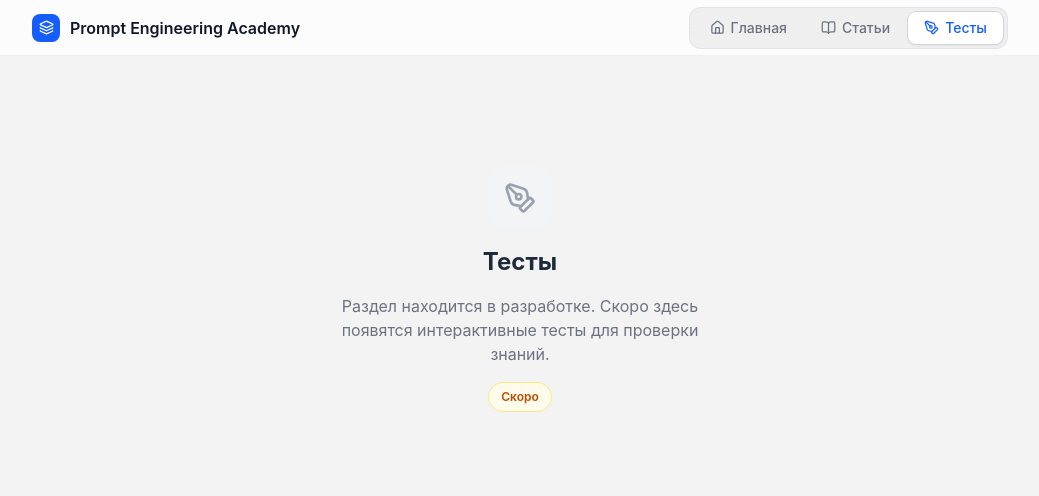
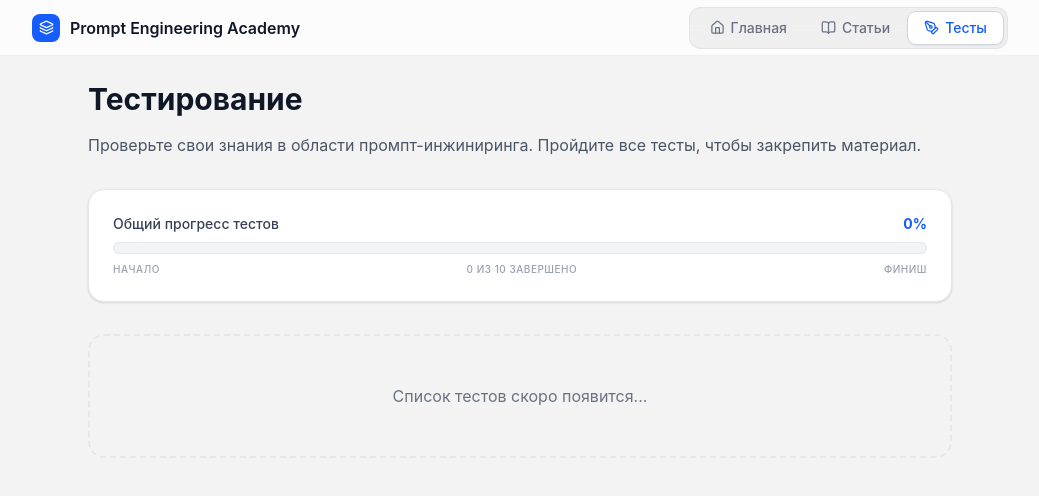
Before and after one commit to miklyaev/Prompt-Engineering-Portal, a React (Vite) app: page /tests in a window 1280 px wide. Shown: the top 496 px of the page, without its empty margins (120-1159 px from the left). Built offline with nearby package versions, Linux system fonts and the light colour scheme.

Commit message:
ProgressBar

```diff
--- a/src/pages/TestsPage.tsx
+++ b/src/pages/TestsPage.tsx
@@ -1,19 +1,34 @@
 import React from 'react';
-import { PenTool } from 'lucide-react';
+import ProgressBar from '../components/ProgressBar';
 
 const TestsPage: React.FC = () => {
+  // В будущем эти данные будут приходить из состояния приложения или API
+  const completedTests = 0;
+  const totalTests = 10;
+
   return (
-    <div className="flex flex-col items-center justify-center min-h-[60vh] text-center space-y-4">
-      <div className="w-16 h-16 bg-gray-100 rounded-2xl flex items-center justify-center text-gray-400">
-        <PenTool size={32} />
+    <div className="max-w-4xl mx-auto px-4 py-8 space-y-8">
+      <header className="space-y-4">
+        <h1 className="text-3xl font-bold text-gray-900">Тестирование</h1>
+        <p className="text-gray-600">
+          Проверьте свои знания в области промпт-инжиниринга. Пройдите все тесты, чтобы закрепить материал.
+        </p>
+      </header>
+
+      <section className="bg-white p-6 rounded-2xl border border-gray-200 shadow-sm">
+        <ProgressBar
+          current={completedTests}
+          total={totalTests}
+          label="Общий прогресс тестов"
+        />
+      </section>
+
+      <div className="grid gap-6">
+        {/* Здесь будут карточки с тестами */}
+        <div className="flex flex-col items-center justify-center py-12 text-center border-2 border-dashed border-gray-200 rounded-2xl">
+          <p className="text-gray-500">Список тестов скоро появится...</p>
+        </div>
       </div>
-      <h1 className="text-2xl font-bold text-gray-800">Тесты</h1>
-      <p className="text-gray-500 max-w-sm">
-        Раздел находится в разработке. Скоро здесь появятся интерактивные тесты для проверки знаний.
-      </p>
-      <span className="inline-flex items-center gap-2 bg-amber-50 text-amber-700 text-xs font-semibold px-3 py-1.5 rounded-full border border-amber-200">
-        Скоро
-      </span>
     </div>
   );
 };
```
